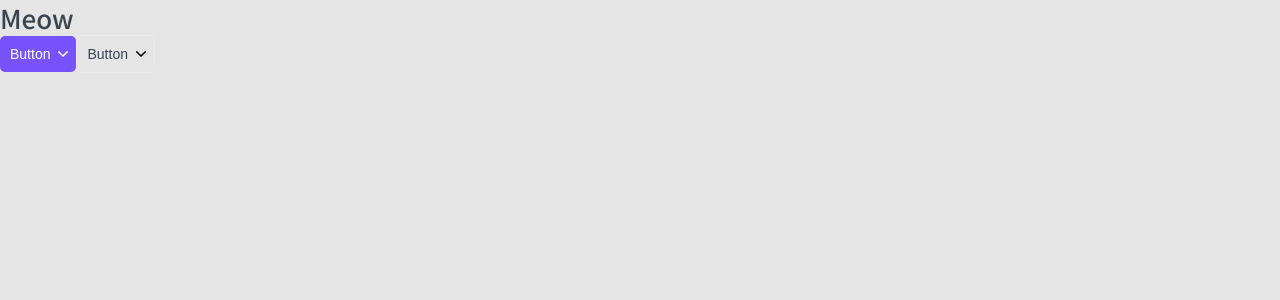
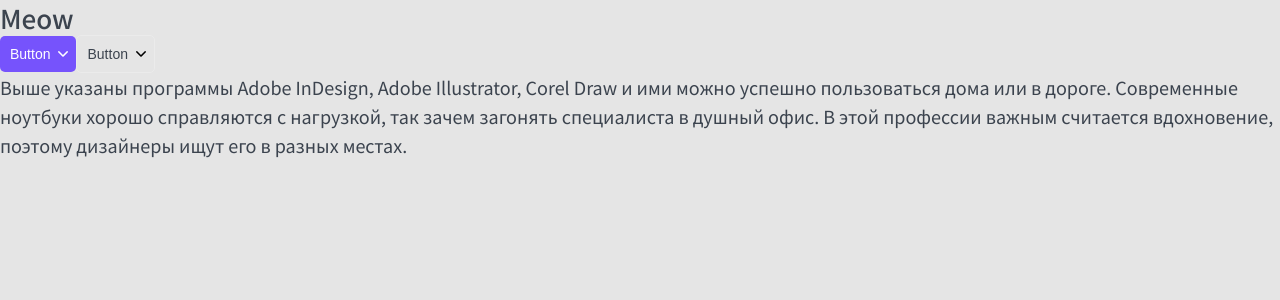
Before and after one commit to MgO8/TopApp, a Next.js app: page / in a window 1280 px wide. Shown: the top 300 px of the page. Built offline with nearby package versions, Linux system fonts and the light colour scheme.

Commit message:
p component completed

```diff
--- /dev/null
+++ b/components/P/P.module.css
@@ -0,0 +1,21 @@
+.p {
+  margin: 0;
+
+  font-weight: normal;
+}
+
+.s {
+  font-size: 14px;
+
+  line-height: 24px;
+}
+
+.m {
+  font-size: 16px;
+  line-height: 24px;
+}
+
+.l {
+  font-size: 18px;
+  line-height: 29px;
+}
--- /dev/null
+++ b/components/P/P.props.ts
@@ -0,0 +1,6 @@
+import { DetailedHTMLProps, HTMLAttributes, ReactNode } from 'react';
+
+export interface PProps extends DetailedHTMLProps<HTMLAttributes<HTMLParagraphElement>, HTMLParagraphElement>{
+    size?: 's' | 'm' | 'l';
+    children: ReactNode;
+}
--- /dev/null
+++ b/components/P/P.tsx
@@ -0,0 +1,18 @@
+import styles from './P.module.css';
+import { PProps } from './P.props';
+import cn from 'classnames';
+
+export const P = ({ size = 'm', children, className, ...props }: PProps): JSX.Element => {
+    return (
+        <p
+            className={cn(styles.p, className, {
+                [styles.s]: size == 's',
+                [styles.m]: size == 'm',
+                [styles.l]: size == 'l'
+            })}
+            {...props}
+        >
+            {children}
+        </p>
+    );
+};
--- a/components/index.ts
+++ b/components/index.ts
@@ -1,2 +1,3 @@
 export * from './Htags/Htag';
 export * from './Button/Button';
+export * from './P/P';
--- a/pages/index.tsx
+++ b/pages/index.tsx
@@ -1,13 +1,15 @@
 import React from 'react';
 import { Button } from '../components';
 import { Htag } from '../components/Htags/Htag';
+import { P } from '../components/P/P';
 
 export default function Home(): JSX.Element {
   return (
     <>
       <Htag tag='h1'>Meow</Htag>
       <Button appearance='primary' arrow='right'>Button</Button>
-      <Button appearance='ghost' arrow='right'>Button</Button>
+      <Button appearance='ghost' arrow='down'>Button</Button>
+      <P size='l'>Выше указаны программы Adobe InDesign, Adobe Illustrator, Corel Draw и ими можно успешно пользоваться дома или в дороге. Современные ноутбуки хорошо справляются с нагрузкой, так зачем загонять специалиста в душный офис. В этой профессии важным считается вдохновение, поэтому дизайнеры ищут его в разных местах.</P>
     </>
   );
 }
```
